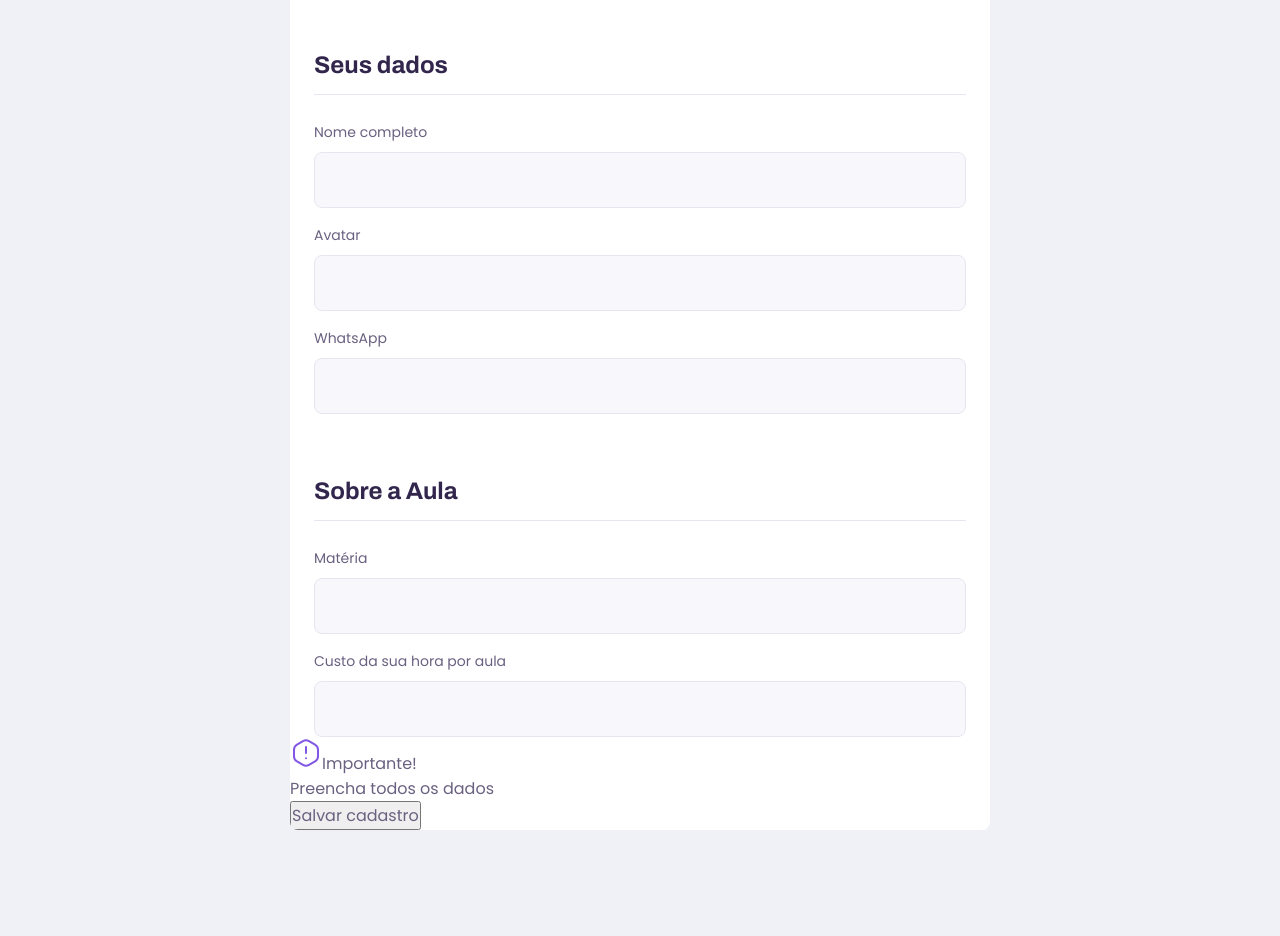
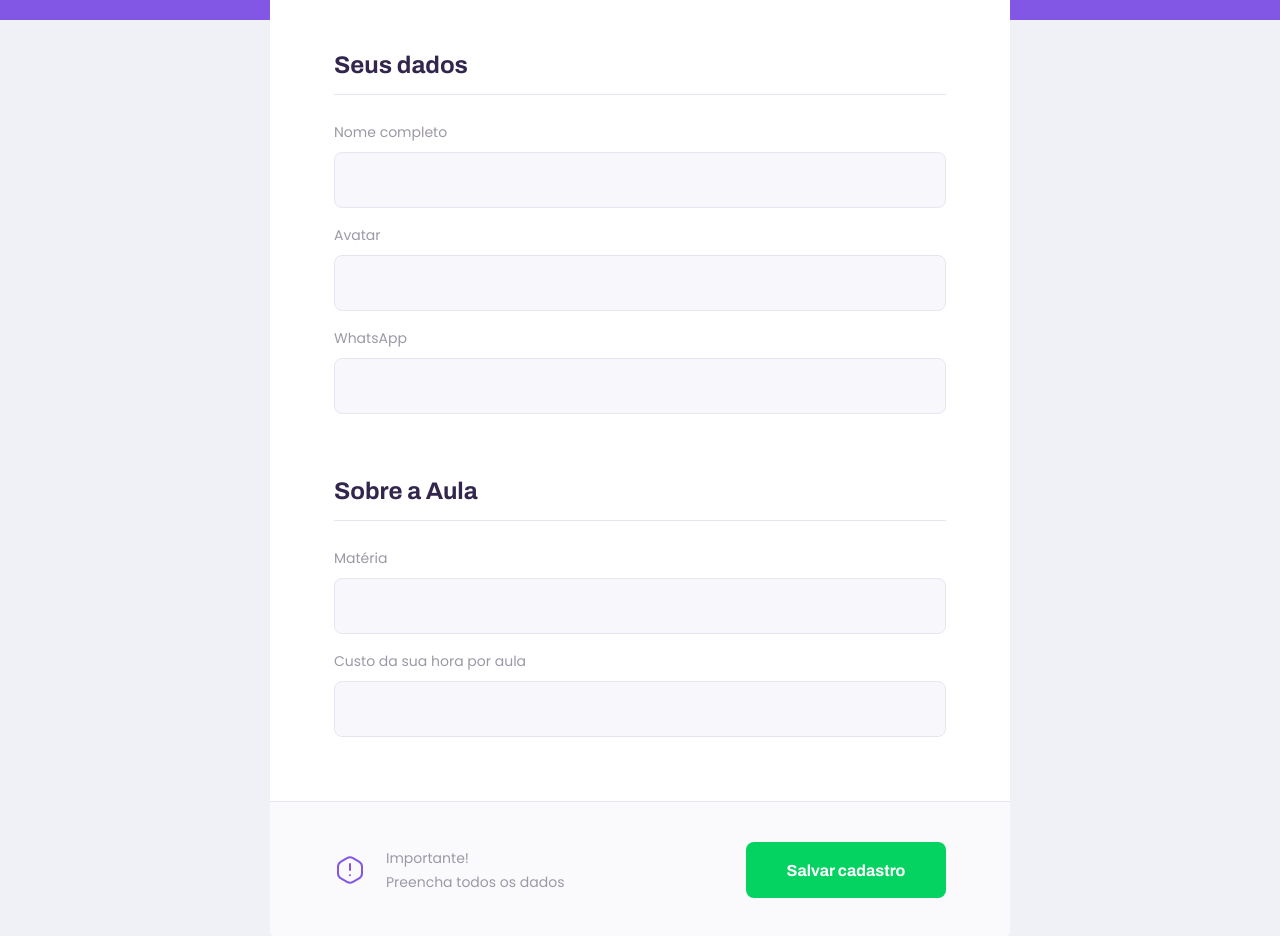
Before and after one commit to cleysonsilvame/nlw-2, a React (Create React App) app in the folder web/: page /give-classes in a window 1280 px wide. Shown: the part 320-1256 px from the top of the page. Before the commit the page ends 1150 px from the top, so only its background shows below. Built offline with nearby package versions, Linux system fonts and the light colour scheme.

Commit message:
Teacher form color label

```diff
--- a/web/src/pages/TeacherForm/style.css
+++ b/web/src/pages/TeacherForm/style.css
@@ -37,3 +37,78 @@
  padding-bottom: 1.6rem;
  border-bottom: 1px solid var(--color-line-in-white);
 }
+
+#page-teacher-form main label{
+  color: var(--color-text-complement);
+}
+
+#page-teacher-form main footer{
+  padding: 4rem 2.4rem;
+  background-color: var(--color-box-footer);
+  border-top: 1px solid var(--color-line-in-white);
+  margin-top: 6.4rem;
+}
+
+#page-teacher-form main footer p{
+  display: flex;
+  align-items: center;
+  justify-content: center;
+  font-size: 1.4rem;
+  line-height: 2.4rem;
+  color: var(--color-text-complement);
+}
+
+#page-teacher-form main footer p img{
+  margin-right: 2rem;
+}
+
+#page-teacher-form main footer button{
+  width: 100%;
+  height: 5.6rem;
+  background-color: var(--color-secundary);
+  color: var(--color-button-text);
+  border: 0;
+  border-radius: 0.8rem;
+  cursor: pointer;
+  font: 700 1.6rem Archivo;
+  display: flex;
+  align-items: center;
+  justify-content: center;
+  text-decoration: none;
+  transition: background-color 0.2s;
+  margin-top: 3.2rem;
+}
+
+#page-teacher-form main footer button:hover{
+  background: var(--color-secundary-dark);
+}
+
+@media (min-width: 700px){
+  #page-teacher-form{
+    max-width: 100vw;
+  }
+
+  #page-teacher-form .page-header .header-content{
+    margin-bottom: 0;
+  }
+
+  #page-teacher-form main fieldset{
+    padding: 0 6.4rem;
+  }
+
+  #page-teacher-form main footer{
+    padding: 4rem 6.4rem;
+    display: flex;
+    align-items: center;
+    justify-content: space-between;
+  }
+
+  #page-teacher-form main footer p{
+    justify-content: space-between;
+  }
+
+  #page-teacher-form main footer button{
+    width: 20rem;
+    margin-top: 0;
+  }
+}
```
